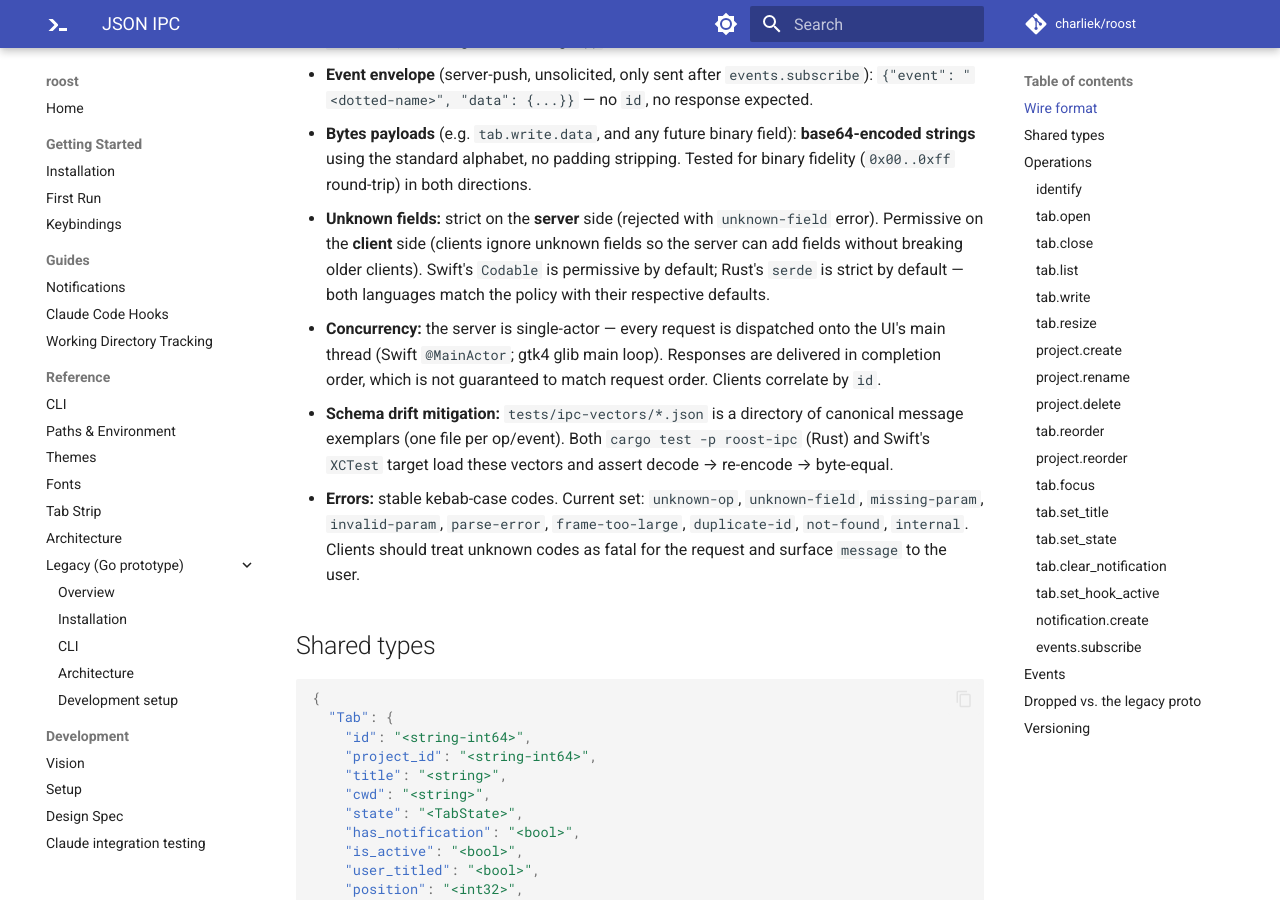
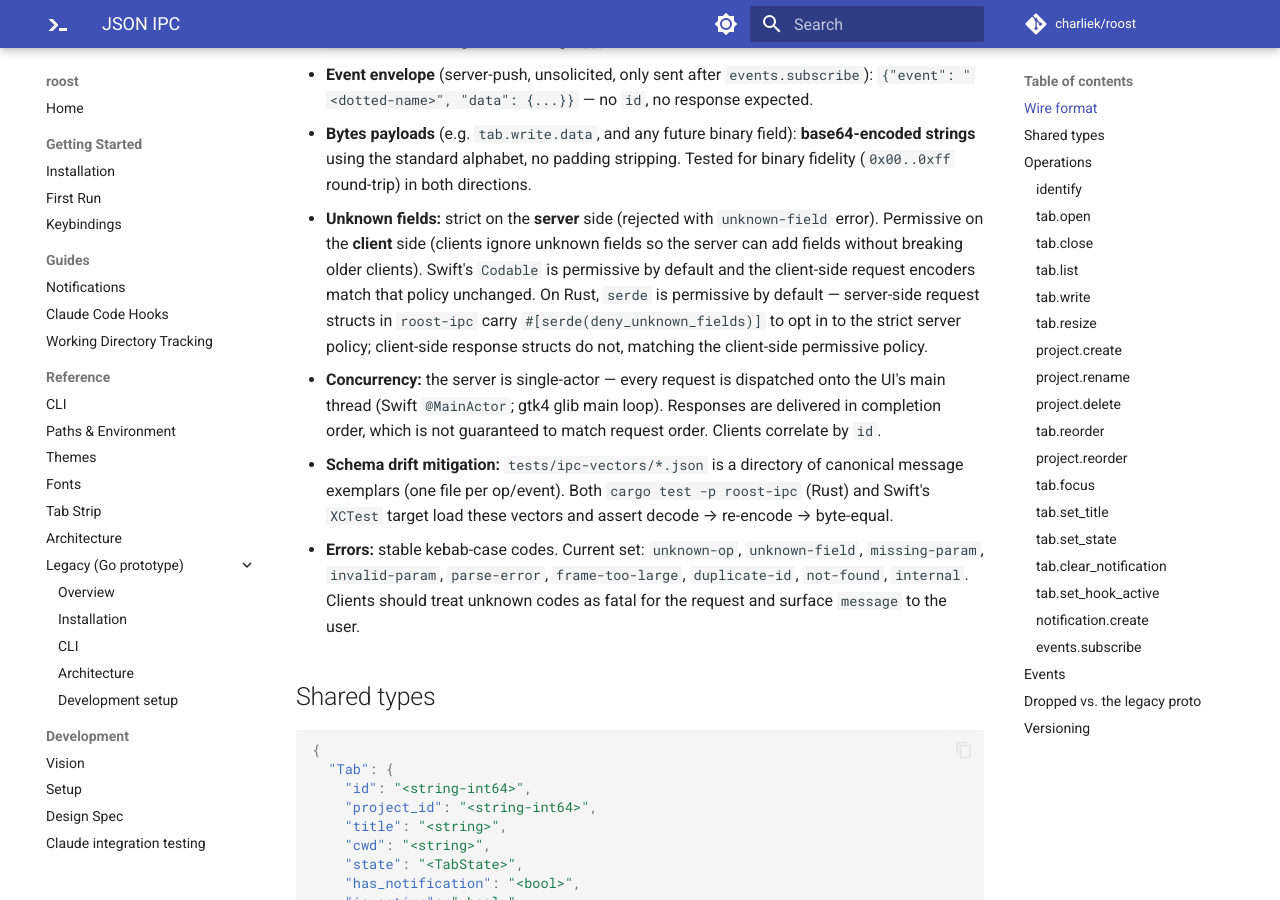
Before and after one commit to charliek/roost, an MkDocs documentation site: the page built from docs/reference/ipc.md, in a window 1280 px wide and 900 px high, scrolled down 876 px. Built offline with MkDocs 1.6.1 and Material for MkDocs 9.7.7, drawn with Linux system fonts in a browser that asks for light colours; comment, search, counter and statistics services are not loaded.

Commit message:
refactor(M0): address CodeRabbit — clarify serde unknown-field policy
CodeRabbit flagged that ipc.md asserted "Rust's serde is strict by
default" when in fact serde is permissive by default; strict
unknown-field rejection requires `#[serde(deny_unknown_fields)]` on
each struct.

Rewrite the paragraph to spell out the actual mechanism:
server-side request structs in `roost-ipc` will carry the
deny_unknown_fields attribute (M2); client-side response structs
will not, matching the client-side permissive policy.

The other CodeRabbit comment (capital `Roost/` paths in the doc not
matching the lowercase paths in the runtime resolver) gets resolved
by M1 — that's where the bundle-profile rename lands, with capital
`Roost/` on both sides.

Co-Authored-By: Claude Opus 4.7 (1M context) <noreply@anthropic.com>

```diff
--- a/docs/reference/ipc.md
+++ b/docs/reference/ipc.md
@@ -45,9 +45,12 @@ The socket path is the bundle profile's `socket_path` (see
 * **Unknown fields:** strict on the **server** side (rejected with
   `unknown-field` error). Permissive on the **client** side (clients
   ignore unknown fields so the server can add fields without breaking
-  older clients). Swift's `Codable` is permissive by default; Rust's
-  `serde` is strict by default — both languages match the policy with
-  their respective defaults.
+  older clients). Swift's `Codable` is permissive by default and the
+  client-side request encoders match that policy unchanged. On Rust,
+  `serde` is permissive by default — server-side request structs in
+  `roost-ipc` carry `#[serde(deny_unknown_fields)]` to opt in to the
+  strict server policy; client-side response structs do not, matching
+  the client-side permissive policy.
 * **Concurrency:** the server is single-actor — every request is
   dispatched onto the UI's main thread (Swift `@MainActor`; gtk4 glib
   main loop). Responses are delivered in completion order, which is
```
